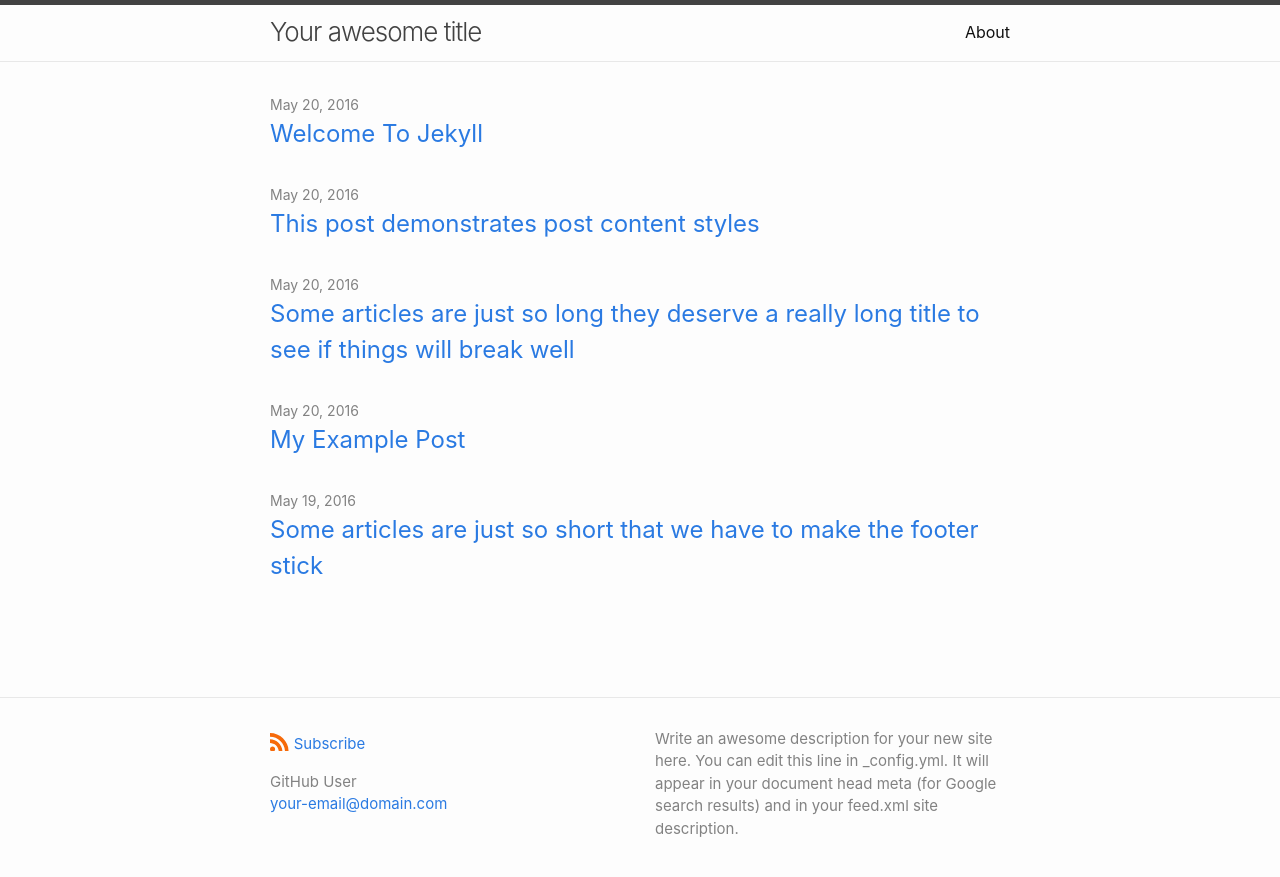
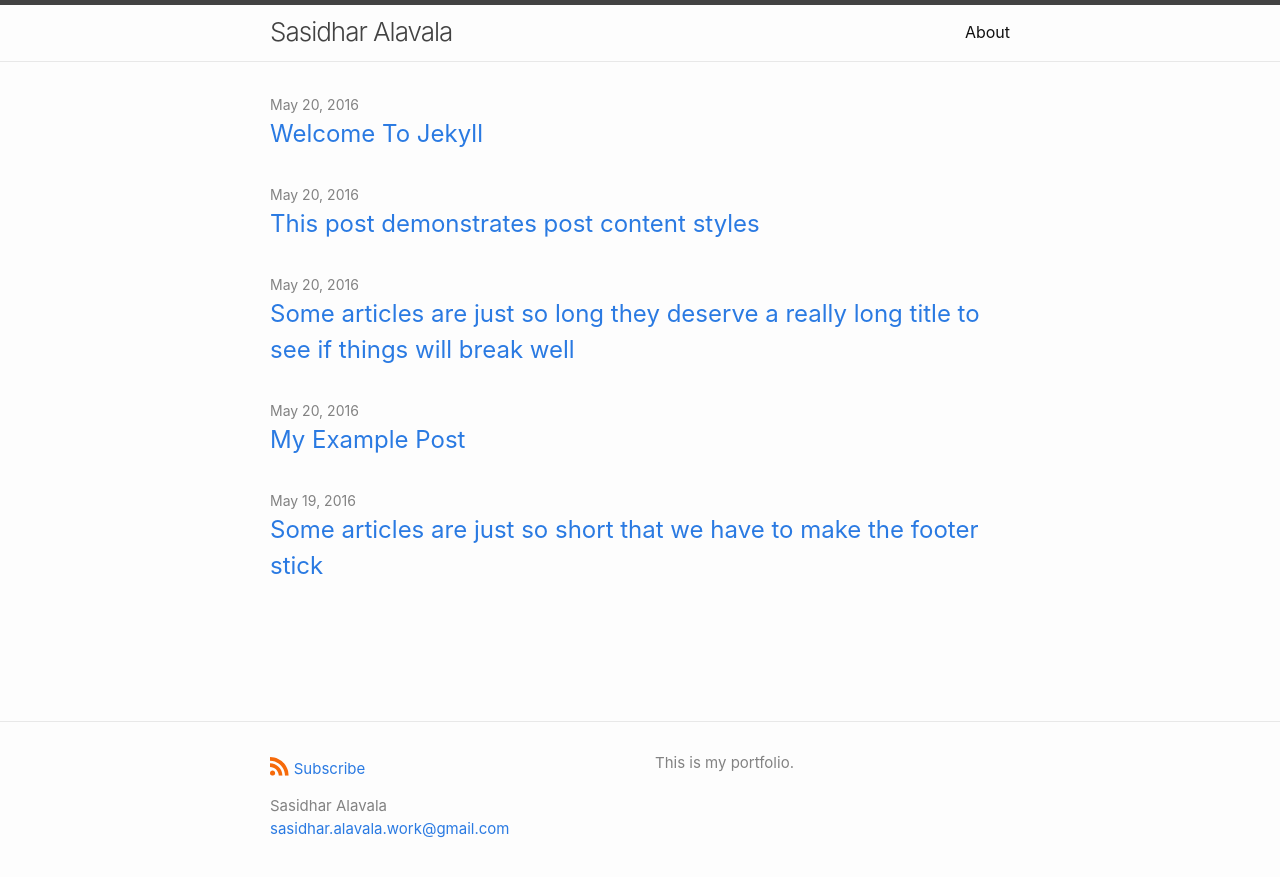
Before and after one commit to SasidharAlavala/SasidharAlavala.github.io, a Jekyll site: the page built from index.md, in a window 1280 px wide. Shown: the top 877 px of the page. Built offline with Jekyll 4.4.1, drawn with Linux system fonts in a browser that asks for light colours.

Commit message:
Update _config.yml

```diff
--- a/_config.yml
+++ b/_config.yml
@@ -1,15 +1,12 @@
-title: Your awesome title
+title: Sasidhar Alavala
 author:
-  name: GitHub User
-  email: your-email@domain.com
+  name: Sasidhar Alavala
+  email: sasidhar.alavala.work@gmail.com
 
 # The `>` after `description:` means to ignore line-breaks until next key.
 # If you want to omit the line-break after the end of text, use `>-` instead.
 description: >
-  Write an awesome description for your new site here. You can edit this line
-  in _config.yml. It will appear in your document head meta (for Google search
-  results) and in your feed.xml site description.
-
+  This is my portfolio.
 # Build settings
 
 # If you clone the Minima repo and build locally, use this setting.
@@ -44,7 +41,7 @@ minima:
   # solarized-light	   Light variant of solarized color scheme.
   # solarized-dark	   Dark variant of solarized color scheme.
   # solarized	         Adaptive skin for solarized color scheme skins.
-  skin: classic
+  skin: auto
 
   # Minima date format.
   # The default value is "%b %d, %Y" (e.g. Nov 14, 2023)
```
